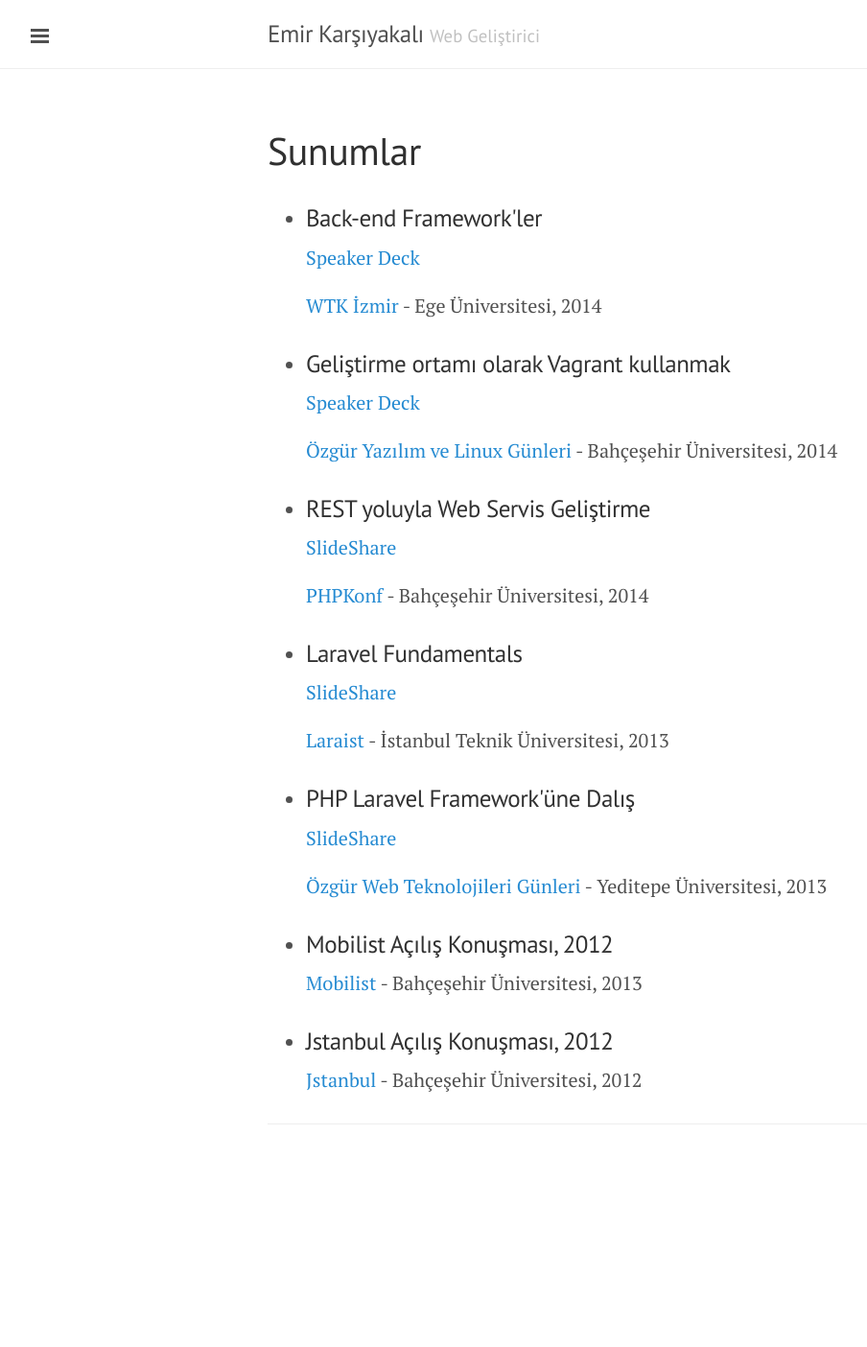
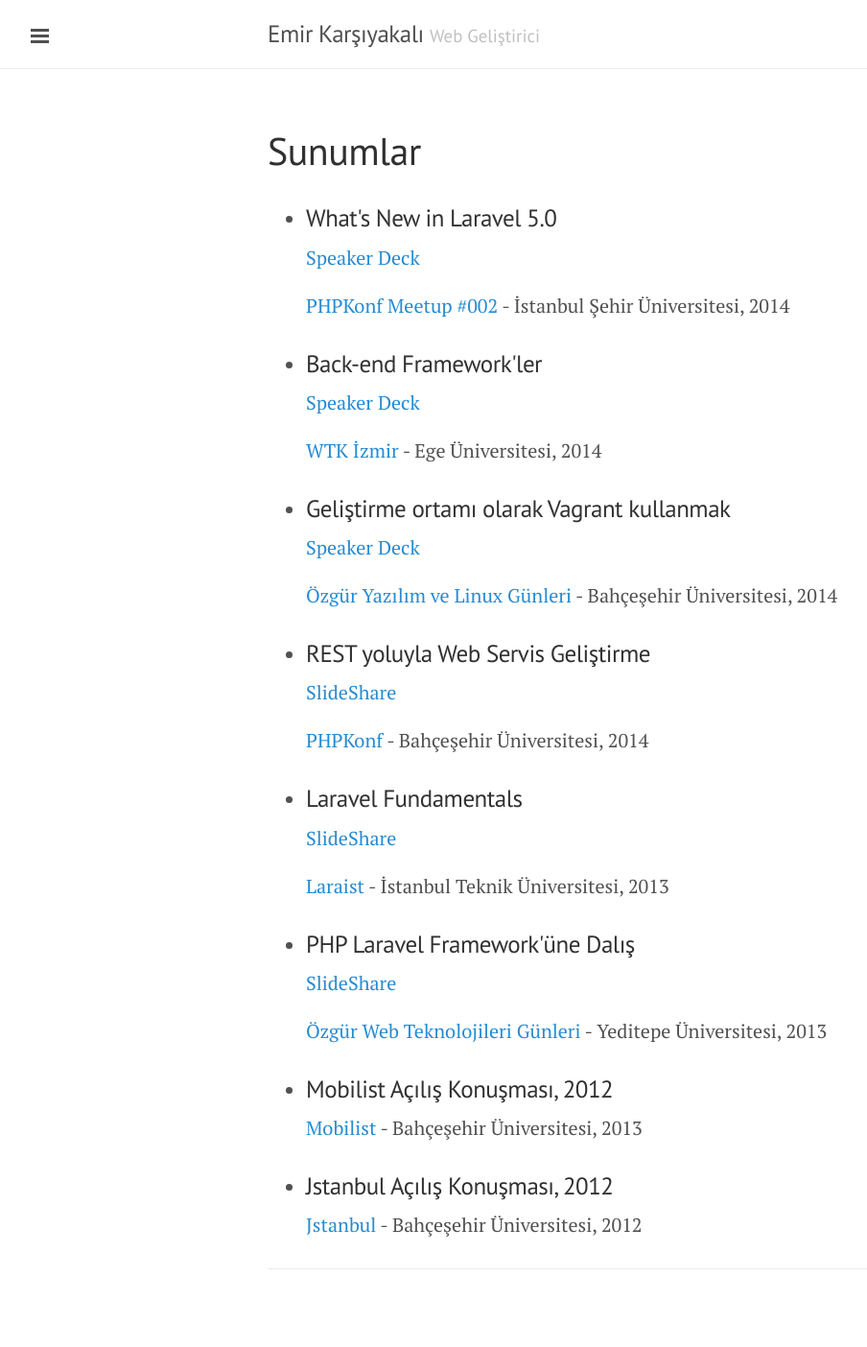
Before and after one commit to erhanpaker/emir.github.io, a Jekyll site: the page built from sunumlar.html, in a window 1280 px wide. Shown: the whole page at 96% size, without its empty margins (1-905 px from the left). Built offline with Jekyll 4.4.1, drawn with Linux system fonts in a browser that asks for light colours; nearby versions of some CDN libraries; Markdown is read by kramdown in place of the engine named in the settings; before the commit the page ends 1253 px from its top, so only the background shows below that.

Commit message:
updated pic, sunumlar and config

```diff
--- a/_config.yml
+++ b/_config.yml
@@ -1,6 +1,5 @@
 # Dependencies
 markdown:         redcarpet
-pygments:         true
 
 # Permalinks
 permalink:        :title
@@ -8,7 +7,7 @@
 # Setup
 title:            Emir Karşıyakalı
 tagline:          'Web Geliştirici'
-description:      "PHP, Ruby ve JavaScript yazıyor, açık kaynağa ilgi duyuyorum. İstanbul'da yaşıyor, Yazılım Ekip Lideri olarak çalışıyorum."
+description:      "PHP, Ruby ve JavaScript yazıyor, açık kaynağa ilgi duyuyorum. İstanbul'da yaşıyor, Yazılım Geliştirici olarak çalışıyorum."
 url:              http://emir.im
 baseurl:          '/'
 paginate:         5
--- a/sunumlar.html
+++ b/sunumlar.html
@@ -7,7 +7,12 @@
   <h1 class="page-title">Sunumlar</h1>
 
   <ul>
-	<li>
+    <li>
+      <h3>What's New in Laravel 5.0</h3>
+      <p><a target="_blank" href="https://speakerdeck.com/emir/whats-new-in-laravel-5-dot-0">Speaker Deck</a></p>
+      <p><a target="_blank" href="http://www.meetup.com/phpkonf/events/218590922/">PHPKonf Meetup #002</a> - İstanbul Şehir Üniversitesi, 2014</p>
+    </li>
+	   <li>
       <h3>Back-end Framework'ler</h3>
       <p><a target="_blank" href="https://speakerdeck.com/emir/back-end-frameworkler">Speaker Deck</a></p>
       <p><a target="_blank" href="http://wtkizmir.com/">WTK İzmir</a> - Ege Üniversitesi, 2014</p>
```
Also changed, not shown: public/images/me.jpg.
